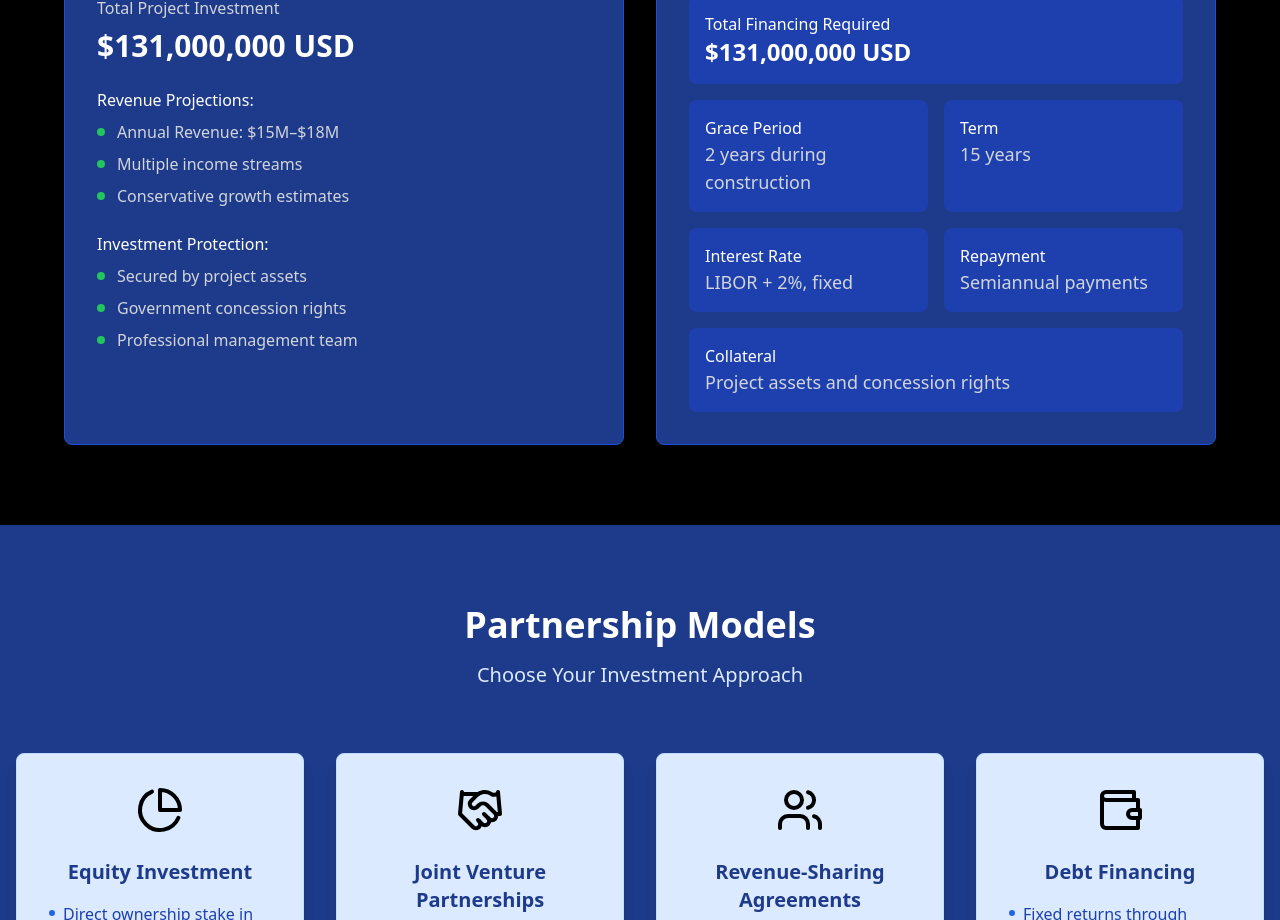
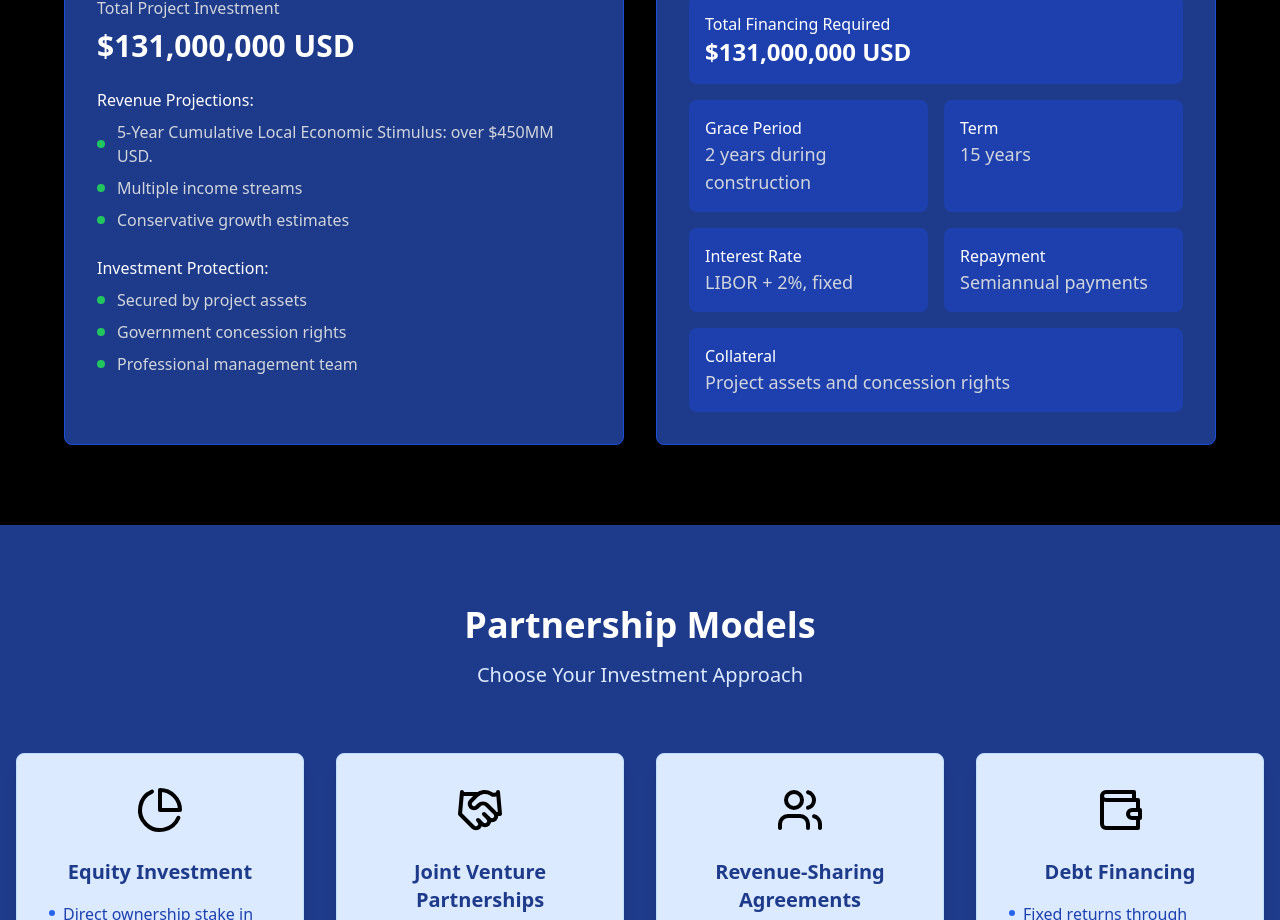
Before and after one commit to cemd324/dangrigaaaaa, a React (Vite) app: page /investment in a window 1280 px wide. Shown: the part 1640-2560 px from the top of the page. Built offline with nearby package versions, Linux system fonts and the light colour scheme.

Commit message:
Updated FinancialOverview.tsx

```diff
--- a/src/components/investment/FinancialOverview.tsx
+++ b/src/components/investment/FinancialOverview.tsx
@@ -31,7 +31,7 @@ const FinancialOverview = () => {
                 <ul className="space-y-2 text-gray-300">
                   <li className="flex items-center">
                     <span className="w-2 h-2 bg-green-500 rounded-full mr-3"></span>
-                    Annual Revenue: $15M–$18M
+                     5-Year Cumulative Local Economic Stimulus: over $450MM USD.
                   </li>
                   <li className="flex items-center">
                     <span className="w-2 h-2 bg-green-500 rounded-full mr-3"></span>
```
